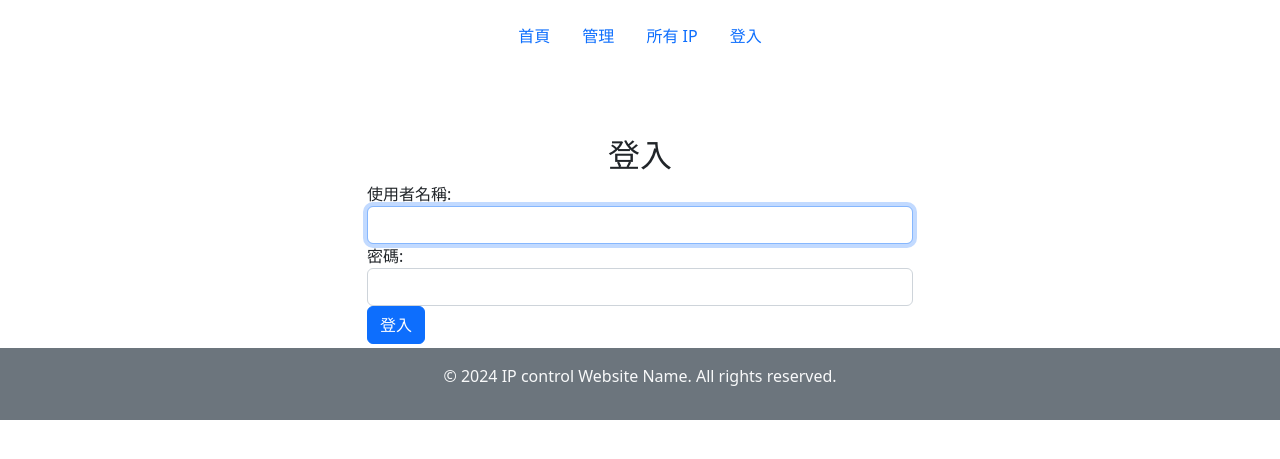
After one commit to AuTooong/1121-web_final, a Django app: page /account/login in a window 1280 px wide. The commit adds this page. Shown: the top 459 px of the page. Run offline with Django 3.2, Linux system fonts and the light colour scheme.

Commit message:
add login page and redirect page

```diff
--- /dev/null
+++ b/ipControl/account/templates/login.html
@@ -0,0 +1,31 @@
+{% extends "master.html" %}
+{% load static %}
+
+{% block title %}
+  IP 控管主頁
+{% endblock %}
+
+{% block content %}
+    <div class="container" style="padding-top: 5em;">
+        <div class="row justify-content-center">
+            <div class="col-md-6">
+                <form method="post" action="{% url 'login' %}" class="form-signin">
+                    {% csrf_token %}
+                    <h2 class="text-center">登入</h2>
+                    {% if error_message %}
+                        <p class="text-danger">{{ error_message }}</p>
+                    {% endif %}
+                    <div class="form-group">
+                        <label for="id_username">使用者名稱:</label>
+                        <input type="text" name="username" id="id_username" class="form-control" required autofocus>
+                    </div>
+                    <div class="form-group">
+                        <label for="id_password">密碼:</label>
+                        <input type="password" name="password" id="id_password" class="form-control" required>
+                    </div>
+                    <button type="submit" class="btn btn-primary btn-block">登入</button>
+                </form>
+            </div>
+        </div>
+    </div>
+{% endblock %}
--- a/ipControl/account/urls.py
+++ b/ipControl/account/urls.py
@@ -15,7 +15,7 @@ Including another URLconf
 """
 from django.contrib import admin
 from django.urls import path, include
-
+from . import views
 urlpatterns = [
-    #path('accout/login', views.login, name='login'),
+    path('account/login', views.login_view, name='login'),
 ]
--- a/ipControl/account/views.py
+++ b/ipControl/account/views.py
@@ -1,3 +1,29 @@
-from django.shortcuts import render
+from django.shortcuts import render, redirect
+from django.contrib.auth import authenticate, login
+from .models import User
+from django.template import loader
+from django.http import HttpResponse
+from ipControl.views import index
 
 # Create your views here.
+def login_view(request):
+    if request.method == 'POST':
+        username = request.POST.get('username')
+        password = request.POST.get('password')
+        try:
+            user = User.objects.get(username=username, password=password)
+        except:
+            user = None
+
+        if user is not None:
+            print("登入成功")
+            # 登入成功後的重定向，可以根據需求修改
+            return redirect('/')
+        else:
+            # 登入失敗的處理，例如顯示錯誤訊息
+            print("登入失敗")
+            error_message = "登入失敗，請檢查使用者名稱和密碼。"
+            return render(request, 'login.html', {'error_message': error_message})
+
+    # 如果是 GET 請求，顯示登入表單
+    return render(request, 'login.html')
--- a/ipControl/ipControl/templates/master.html
+++ b/ipControl/ipControl/templates/master.html
@@ -23,6 +23,9 @@
       <li class="nav-item">
         <a class="nav-link" href="{% url 'overview' %}">所有 IP</a>
       </li>
+      <li class="nav-item">
+        <a class="nav-link" href="{% url 'login' %}">登入</a>
+      </li>
     </ul>
   </div>
 
--- a/ipControl/ipControl/urls.py
+++ b/ipControl/ipControl/urls.py
@@ -17,6 +17,7 @@ from django.contrib import admin
 from django.urls import path, include
 from . import views
 
+
 urlpatterns = [
     path('', include('IP.urls')),
     path('', include('account.urls')),
```
Also changed, not shown: ipControl/ipControl/templates/index.html (+4 -4 lines), ipControl/db.sqlite3.
